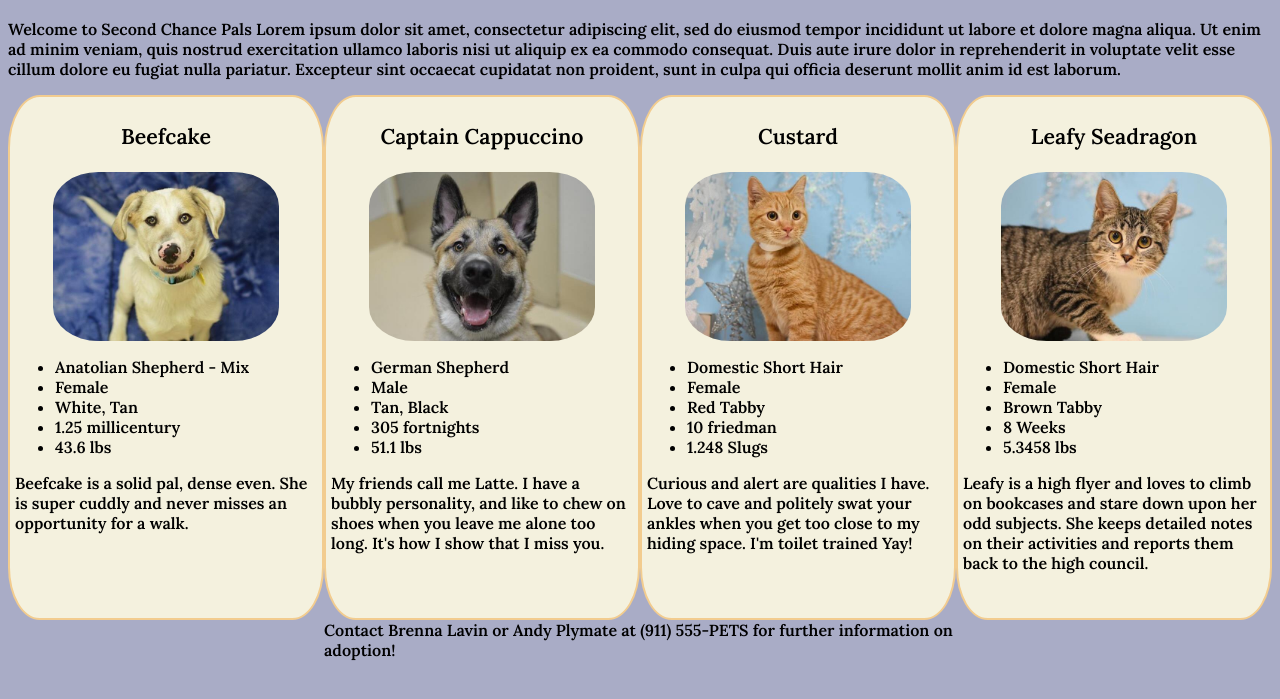
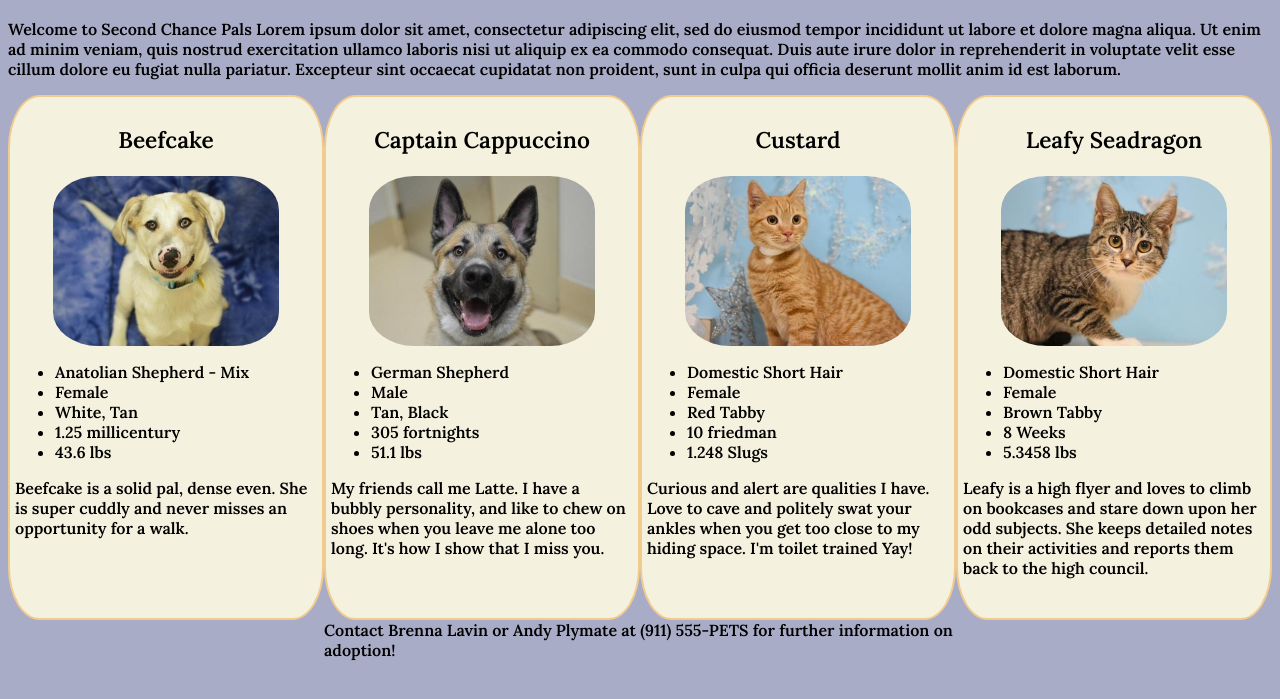
Before and after one commit to lavinbrenna/animal-shelter, a plain HTML site: page index.html in a window 1280 px wide. Shown: the part 65-764 px from the top of the page. Drawn offline with Linux system fonts and the light colour scheme.

Commit message:
changes pet name text-size

```diff
--- a/css/styles.css
+++ b/css/styles.css
@@ -46,5 +46,5 @@ h3{
 }
 
 .pet-column h3{
-  font-size: 16pt;
+  font-size: 17pt;
 }
```
